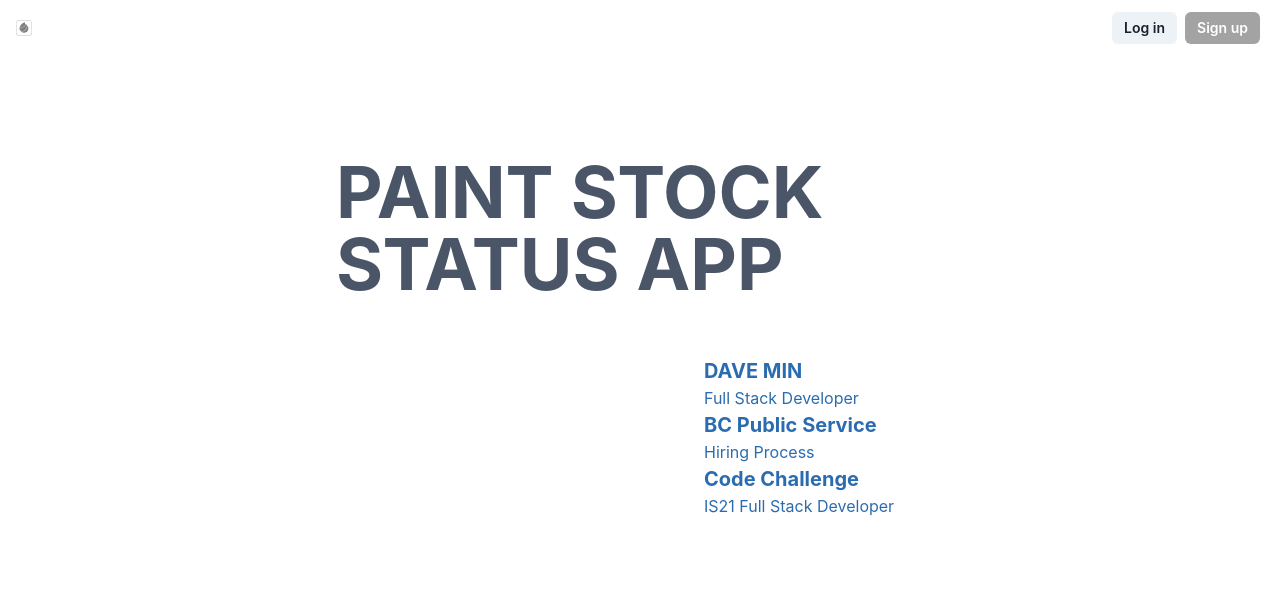
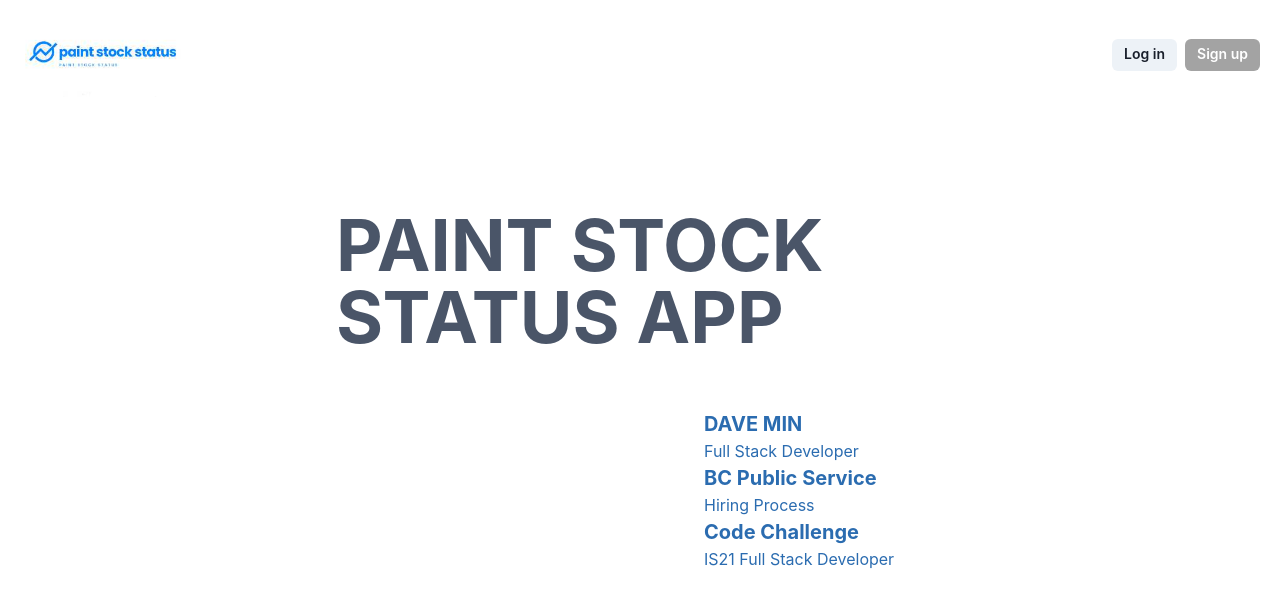
Before and after one commit to min8grace/PaintCompanyUI, a React (Create React App) app: page / in a window 1280 px wide. Shown: the top 608 px of the page. Built offline with nearby package versions, Linux system fonts and the light colour scheme; no server answers.

Commit message:
Update: update header comppnent

```diff
--- a/src/components/Header.tsx
+++ b/src/components/Header.tsx
@@ -14,6 +14,7 @@ import { ChevronDownIcon, ChevronRightIcon, CloseIcon, HamburgerIcon } from "@ch
 import { SiMedibangpaint } from "react-icons/si";
 import { DesktopNav, MobileNav } from "./Navs";
 import { IUser } from "../types";
+import LogoImg from "./Logo";
 
 export default function Header() {
     const getToken = (): string | null => {
@@ -74,7 +75,7 @@ export default function Header() {
                     <HStack spacing={8} color={logoColor} alignItems={'center'}>
                         <Box >
                             <Link to={"/"}>
-                                <SiMedibangpaint />
+                                <LogoImg />
                             </Link>
                         </Box>
                         {
@@ -87,7 +88,6 @@ export default function Header() {
                                     (
                                         <HStack as={'nav'} spacing={4} display={{ base: 'none', md: 'flex' }}>
                                             <Flex display={{ base: 'none', md: 'flex' }} ml={10}>
-                                                {/* <DesktopNav user={testLogInUser} /> */}
                                                 <DesktopNav user={user} />
                                             </Flex>
                                         </HStack>
--- /dev/null
+++ b/src/components/Logo.tsx
@@ -0,0 +1,7 @@
+import { Box, Image } from '@chakra-ui/react'
+
+export default function LogoImg() {
+    return (
+        < Image src="/img/logo.jpg" alt="PaintStock-image" width={["180px", "180px"]} />
+    );
+}
```
Also changed, not shown: public/img/logo.jpg (added).
